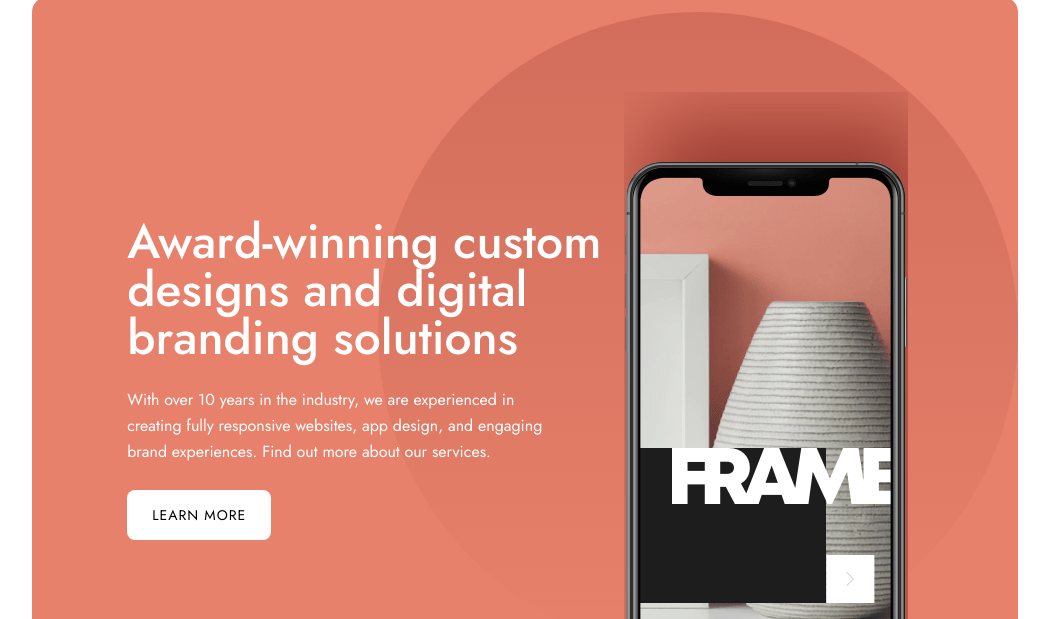
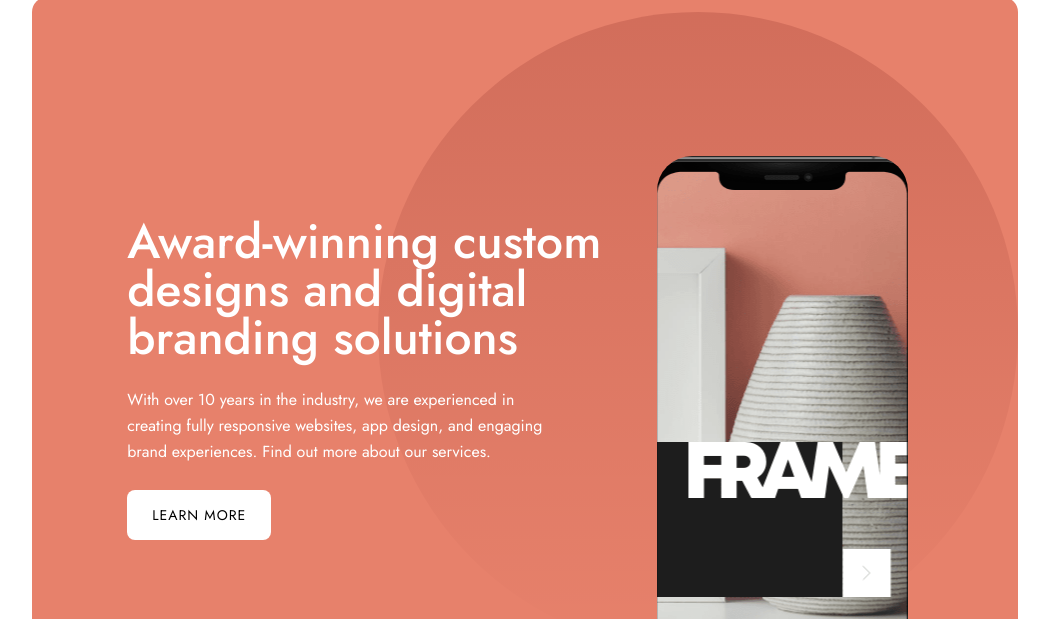
Before and after one commit to gabrielayresdev/Designo, a website: page index.html in a window 1280 px wide. Shown: the part 181-800 px from the top of the page, without its empty margins (115-1164 px from the left). Drawn offline with Linux system fonts and the light colour scheme.

Commit message:
Fix: Problemas nos estilos da imagem da seção principal solucionados.

```diff
--- a/index.html
+++ b/index.html
@@ -45,7 +45,7 @@
         <button class="button">Learn more</button>
       </div>
       <div class="phone-image-container">
-        <img src="assets/home/desktop/image-hero-phone.png" alt="" />
+
       </div>
     </main>
     <!-- EXPERTISES -->
--- a/src/styles/sass/components/_main.scss
+++ b/src/styles/sass/components/_main.scss
@@ -5,6 +5,7 @@
   justify-content: space-between;
   align-items: center;
   padding: 95px 110px 0 95px;
+  overflow: hidden;
 
   border-radius: 15px;
 
@@ -52,13 +53,16 @@
     }
   }
   .phone-image-container {
-    max-width: 284px;
-    max-height: 573px;
+    width: 284px;
+    height: 573px;
+    border-radius: 35px 35px 0 0;
+
+    position: relative;
+    top: 4rem;
+
     overflow: hidden;
 
-    img {
-      object-fit: contain;
-      object-position: -170px -100px;
-    }
+    background-image: url("/assets/home/desktop/image-hero-phone.png");
+    background-position: center;
   }
 }
```
Also changed, not shown: src/styles/css/styles.css, 1 other file.
